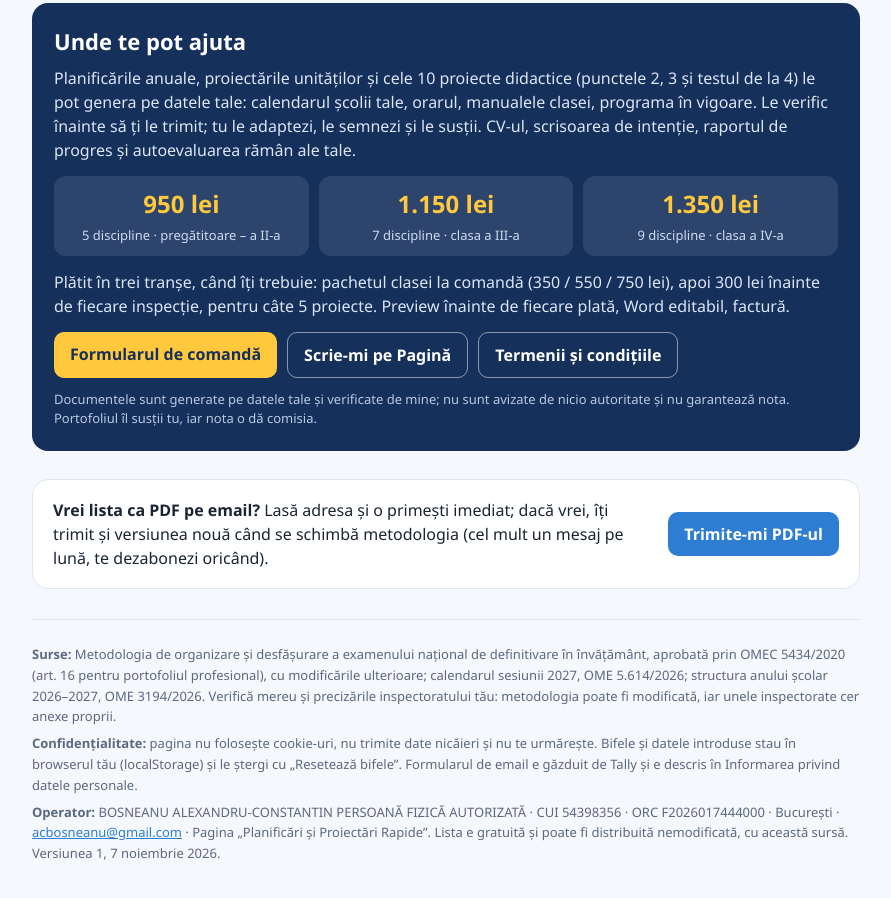
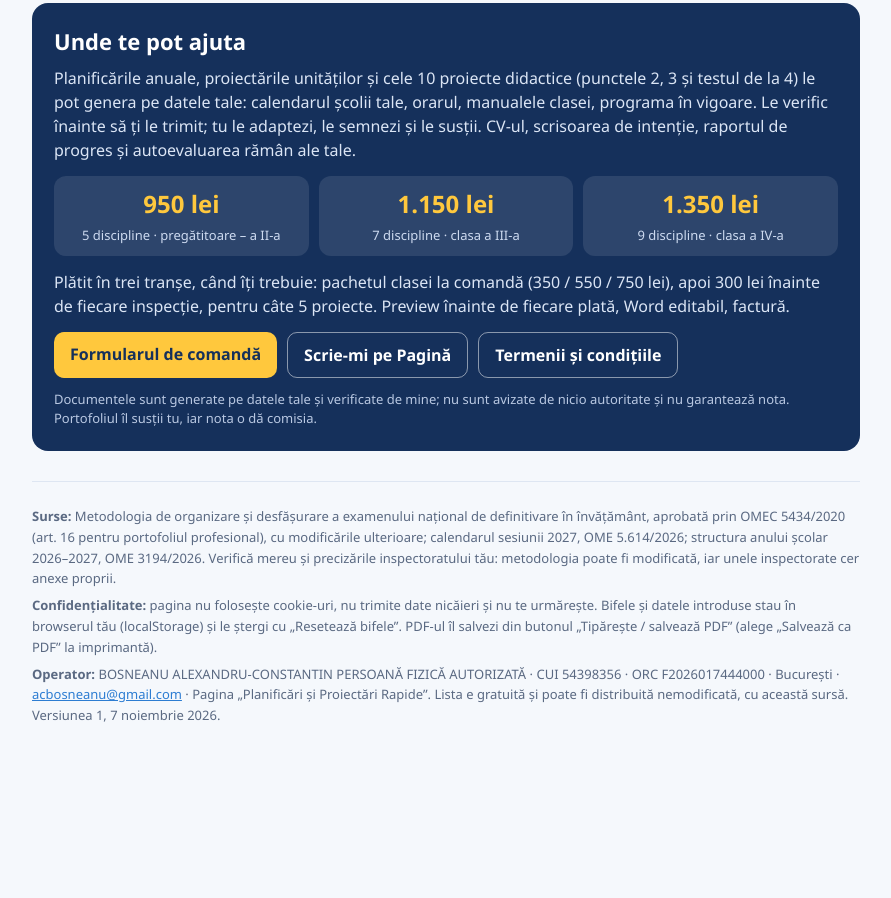
Before and after one commit to AlexBosneanu/resurse, a plain HTML site: page portofoliu-definitivat/index.html in a window 1280 px wide. Shown: the part 4144-5042 px from the top of the page, without its empty margins (194-1085 px from the left). After the commit the page ends 4924 px from the top, so only its background shows below. Drawn offline with Linux system fonts and the light colour scheme.

Commit message:
Fără caseta de email: PDF-ul se salvează din pagină
Co-Authored-By: Claude Fable 5.1 <noreply@anthropic.com>

```diff
--- a/portofoliu-definitivat/index.html
+++ b/portofoliu-definitivat/index.html
@@ -83,9 +83,6 @@ table.proj input[type=text]:focus,.dates input:focus{outline:2px solid var(--blu
 .offer .links a{background:var(--yellow);color:var(--navy);text-decoration:none;font-weight:700;border-radius:10px;padding:10px 16px}
 .offer .links a.ghost{background:transparent;color:var(--white);border:1px solid rgba(255,255,255,.5)}
 .offer small{display:block;margin-top:12px;color:#b9c8e2;font-size:13px}
-.mail{display:flex;gap:16px;align-items:center;flex-wrap:wrap}
-.mail p{margin:0;flex:1 1 320px}
-.mail a{background:var(--blue);color:var(--white);text-decoration:none;font-weight:700;border-radius:10px;padding:10px 16px;white-space:nowrap}
 footer{color:var(--soft);font-size:13px;line-height:1.6;border-top:1px solid var(--line);padding-top:18px;margin-top:30px}
 footer p{margin:6px 0}
 .sr{position:absolute;left:-9999px}
@@ -100,7 +97,7 @@ footer p{margin:6px 0}
   .wrap{max-width:none;padding:0}
   header{background:#fff;color:#000;padding:0 0 8px;border-bottom:2px solid #000}
   header .sub{color:#333}.kicker{color:#000}.tag{border-color:#999;color:#000;background:#fff}
-  .bar,.noprint,.offer .links,.mail a{display:none !important}
+  .bar,.noprint,.offer .links{display:none !important}
   .card,.offer{border:1px solid #999;background:#fff;color:#000;break-inside:avoid;page-break-inside:avoid}
   .offer p,.offer small,.offer .price span{color:#333}.offer .price b{color:#000}.offer h2{color:#000}
   .rule{background:#fff;border:1px solid #bbb}
@@ -258,14 +255,9 @@ footer p{margin:6px 0}
     <small class="print-url" data-url="facebook.com/planificari.rapide">Documentele sunt generate pe datele tale și verificate de mine; nu sunt avizate de nicio autoritate și nu garantează nota. Portofoliul îl susții tu, iar nota o dă comisia.</small>
   </div>
 
-  <div class="card mail noprint">
-    <p><b>Vrei lista ca PDF pe email?</b> Lasă adresa și o primești imediat; dacă vrei, îți trimit și versiunea nouă când se schimbă metodologia (cel mult un mesaj pe lună, te dezabonezi oricând).</p>
-    <a href="https://tally.so/r/4aB9ld" rel="noopener">Trimite-mi PDF-ul</a>
-  </div>
-
   <footer>
     <p><b>Surse:</b> Metodologia de organizare și desfășurare a examenului național de definitivare în învățământ, aprobată prin OMEC 5434/2020 (art. 16 pentru portofoliul profesional), cu modificările ulterioare; calendarul sesiunii 2027, OME 5.614/2026; structura anului școlar 2026–2027, OME 3194/2026. Verifică mereu și precizările inspectoratului tău: metodologia poate fi modificată, iar unele inspectorate cer anexe proprii.</p>
-    <p><b>Confidențialitate:</b> pagina nu folosește cookie-uri, nu trimite date nicăieri și nu te urmărește. Bifele și datele introduse stau în browserul tău (localStorage) și le ștergi cu „Resetează bifele”. Formularul de email e găzduit de Tally și e descris în Informarea privind datele personale.</p>
+    <p><b>Confidențialitate:</b> pagina nu folosește cookie-uri, nu trimite date nicăieri și nu te urmărește. Bifele și datele introduse stau în browserul tău (localStorage) și le ștergi cu „Resetează bifele”. PDF-ul îl salvezi din butonul „Tipărește / salvează PDF” (alege „Salvează ca PDF” la imprimantă).</p>
     <p><b>Operator:</b> BOSNEANU ALEXANDRU-CONSTANTIN PERSOANĂ FIZICĂ AUTORIZATĂ · CUI 54398356 · ORC F2026017444000 · București · <a href="mailto:acbosneanu@gmail.com">acbosneanu@gmail.com</a> · Pagina „Planificări și Proiectări Rapide”. Lista e gratuită și poate fi distribuită nemodificată, cu această sursă. Versiunea 1, 7 noiembrie 2026.</p>
   </footer>
 </main>
```
Also changed, not shown: 2 other files.
